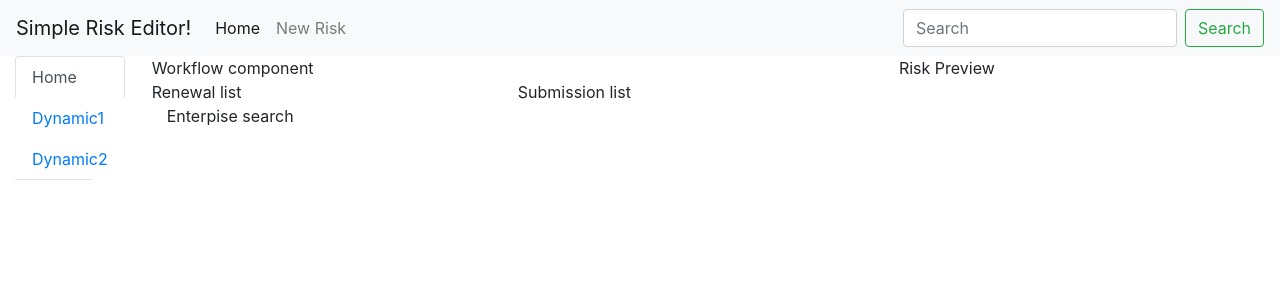
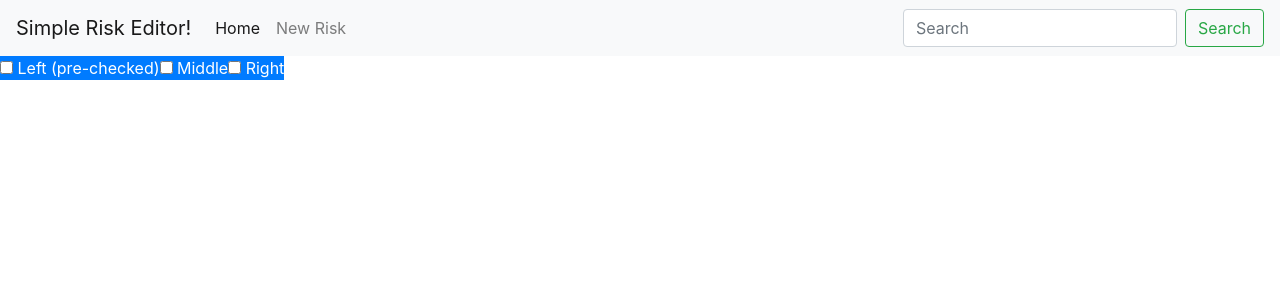
Before and after one commit to rajarajeswaran/riskeditor, an Angular app: page / in a window 1280 px wide. Shown: the top 300 px of the page. Built offline with nearby package versions, Linux system fonts and the light colour scheme.

Commit message:
p included ng bootstrap

```diff
--- a/package.json
+++ b/package.json
@@ -21,6 +21,7 @@
     "@angular/platform-browser": "^4.2.4",
     "@angular/platform-browser-dynamic": "^4.2.4",
     "@angular/router": "^4.2.4",
+    "@ng-bootstrap/ng-bootstrap": "^1.0.0-beta.5",
     "bootstrap": "^4.0.0-beta",
     "core-js": "^2.4.1",
     "jquery": "^3.2.1",
--- a/src/app/app.component.html
+++ b/src/app/app.component.html
@@ -20,7 +20,7 @@
     </div>
 </nav>
 
-<div class="container-fluid">
+<!-- <div class="container-fluid">
   <div class="row">
     <div class="col-1" >
       <ul class="nav nav-tabs flex-column" id="myTab" role="tablist">
@@ -41,4 +41,17 @@
       </div>
     </div>
   </div>
+</div> -->
+
+
+<div class="btn-group" data-toggle="buttons">
+    <label class="btn-primary" ngbButtonLabel>
+    <input type="checkbox" ngbButton > Left (pre-checked)
+  </label>
+    <label class="btn-primary" ngbButtonLabel>
+    <input type="checkbox" ngbButton > Middle
+  </label>
+    <label class="btn-primary" ngbButtonLabel>
+    <input type="checkbox" ngbButton > Right
+  </label>
 </div>
--- a/src/app/app.component.ts
+++ b/src/app/app.component.ts
@@ -9,6 +9,12 @@ export class AppComponent {
   title = 'Risk Editor';
   dynamicTabs:Array<string> = ['Dynamic1','Dynamic2'];
 
+  model = {
+    left: true,
+    middle: false,
+    right: false
+  };
+
   addDynamictTab():void{
 
     this.dynamicTabs.push('Dynamic' + this.dynamicTabs.length)
--- a/src/app/app.module.ts
+++ b/src/app/app.module.ts
@@ -1,6 +1,7 @@
 
 import { BrowserModule } from '@angular/platform-browser';
 import { NgModule } from '@angular/core';
+import {NgbModule} from '@ng-bootstrap/ng-bootstrap'
 
 import { AppComponent } from './app.component';
 import {HomeComponent} from './home/home.component'
@@ -11,7 +12,8 @@ import {HomeComponent} from './home/home.component'
     HomeComponent
   ],
   imports: [
-    BrowserModule
+    BrowserModule,
+    NgbModule.forRoot(),
   ],
   providers: [],
   bootstrap: [AppComponent]
```
Also changed, not shown: .angular-cli.json, 1 other file (tests, documents, lock files or other folders).
